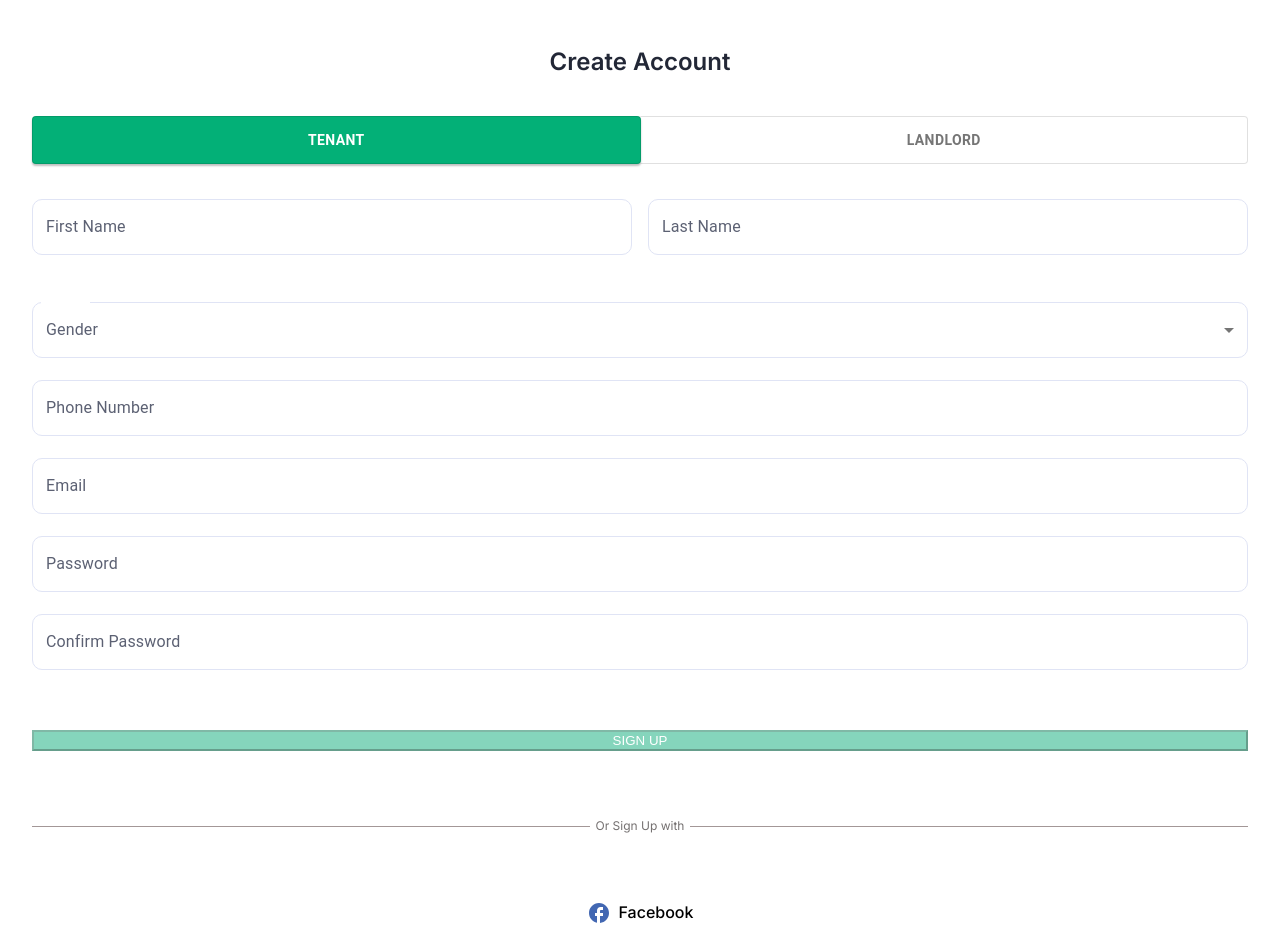
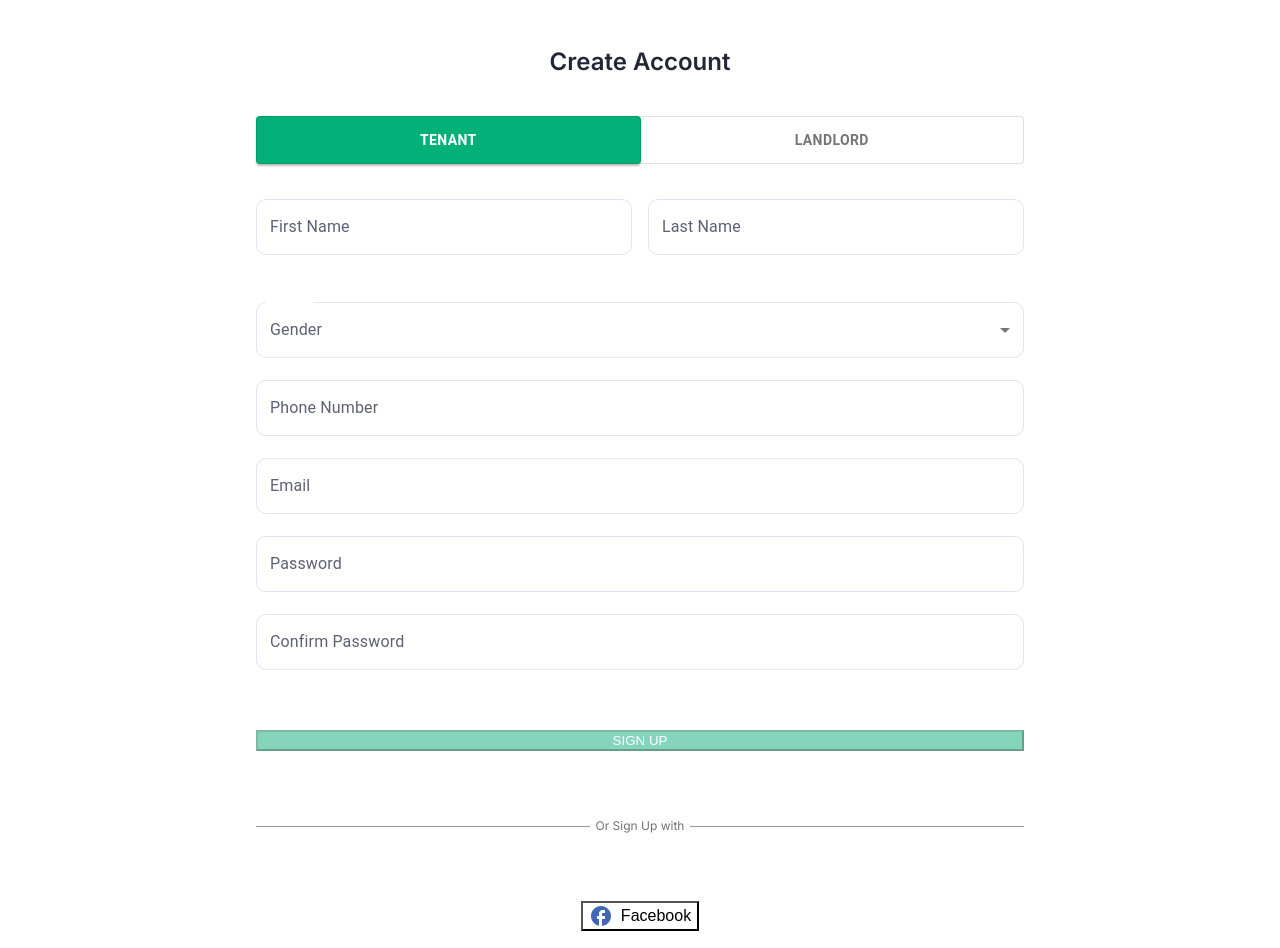
Before and after one commit to Teds30/cushyrental-client, a React (Vite) app: page /register in a window 1280 px wide. Shown: the top 948 px of the page. Built offline with nearby package versions, Linux system fonts and the light colour scheme.

Commit message:
DP-26 | update

```diff
--- a/src/App.jsx
+++ b/src/App.jsx
@@ -21,7 +21,7 @@ function App() {
       <Route path="/signinpage/forgotpassword" element={<ForgotPassword />}></Route>
 
       <Route path="/register" element={<CreateAccount />}></Route>
-      <Route path="*" element={<Navigate replace to="/register" />}></Route>
+      <Route path="*" element={<Navigate replace to="/signinpage" />}></Route>
 
 
     </Routes>
--- a/src/hooks/data/google-auth-hook.js
+++ b/src/hooks/data/google-auth-hook.js
@@ -1,7 +1,7 @@
 import { useCallback, useContext, useState } from 'react'
 import useHttp from '../http-hook'
 
-const googleAuth = () => {
+const useGoogleAuth = () => {
     const { sendRequest, isLoading } = useHttp()
 
     const googleAccountRegistration = useCallback(
@@ -10,7 +10,7 @@ const googleAuth = () => {
             try {
                     responseData = await sendRequest({
                     url: `http://127.0.0.1:8000/api//auth/google/redirect`,
-                    method: 'POST',
+                    method: 'GET',
                     body: JSON.stringify(body),
                     headers: {
                         'Content-Type': 'application/json',
@@ -32,4 +32,4 @@ const googleAuth = () => {
     }
 }
 
-export default googleAuth
+export default useGoogleAuth
--- a/src/pages/auth/CreateAccount/CreateAccount.jsx
+++ b/src/pages/auth/CreateAccount/CreateAccount.jsx
@@ -3,11 +3,13 @@ import { useState, useCallback } from "react";
 import UserToggleButton from "./UserToggleButton";
 import CreateAccountForm from "./CreateAccountForm";
 import useAuth from "../../../hooks/data/auth-hook";
+import useGoogleAuth from "../../../hooks/data/google-auth-hook";
 
 import styles from "./CreateAccount.module.css";
 
 const CreateAccount = () => {
   const { accountRegistration, isLoading } = useAuth();
+  const { googleAccountRegistration } = useGoogleAuth();
   const [userType, setUserType] = useState({user_type_id: '1'});
   const [ register, setRegister ] = useState({});
 
@@ -31,6 +33,15 @@ const CreateAccount = () => {
     }
   };
 
+  const googleAuthHandler = async () => {
+    try {
+      const res = await googleAccountRegistration();
+      console.log(res);
+    } catch(error) {
+      console.log(error.message);
+    }s
+  }
+
   return (
     <div className={styles.container}>
       <div className={`${styles["container-title"]}`}>
@@ -43,7 +54,7 @@ const CreateAccount = () => {
         </div>
 
         <div className={`${styles["main-container-form"]}`}>
-          <CreateAccountForm onCreateAccount={createAccountHandler} isLoading={isLoading} />
+          <CreateAccountForm onCreateAccount={createAccountHandler} isLoading={isLoading} onGoogleAuth={googleAuthHandler} />
         </div>
       </div>
     </div>
--- a/src/pages/auth/CreateAccount/CreateAccount.module.css
+++ b/src/pages/auth/CreateAccount/CreateAccount.module.css
@@ -122,3 +122,10 @@
 .login-option .login {
     color: #EB5858;
 }
+
+@media (min-width: 640px) {
+    .container {
+        max-width: 768px;
+        margin: 0 auto;
+    }
+}
--- a/src/pages/auth/CreateAccount/CreateAccountForm.jsx
+++ b/src/pages/auth/CreateAccount/CreateAccountForm.jsx
@@ -5,6 +5,7 @@ import TextField from "../../../components/TextField/TextField";
 import Dropdown from "../../../components/Dropdown/Dropdown";
 import PrimaryButton from "../../../components/Button/PrimaryButton";
 import useValidate from "../../../hooks/validate-input-hook";
+import BorderlessButton from "../../../components/Button/BorderlessButton";
 
 import styles from "./CreateAccount.module.css";
 
@@ -12,7 +13,7 @@ import FacebookOutlinedIcon from "@mui/icons-material/FacebookOutlined";
 import google from "../../../assets/google.svg";
 
 const CreateAccountForm = (props) => {
-  const { onCreateAccount, isLoading } = props;
+  const { onCreateAccount, isLoading, onGoogleAuth } = props;
 
   const {
     value: enteredFirstName,
@@ -108,7 +109,7 @@ const CreateAccountForm = (props) => {
       password_confirmation: enteredConfirmPassword,
       first_name: enteredFirstName,
       last_name: enteredLastName,
-      gender: enteredGender === "Male" ? '1' : '2',
+      gender: enteredGender === "Male" ? "1" : "2",
       phone_number: enteredPhoneNumber,
     });
 
@@ -119,6 +120,10 @@ const CreateAccountForm = (props) => {
     emailReset();
     passwordReset();
     confirmPasswordReset();
+  };
+
+  const googleAuthHandler = () => {
+    onGoogleAuth();
   };
 
   return (
@@ -212,8 +217,12 @@ const CreateAccountForm = (props) => {
       </div>
 
       <div className={`${styles["sign-up-btn"]}`}>
-        <PrimaryButton width="100%" disabled={!formIsValid} isLoading={isLoading}
-                    loadingText="SIGNING UP">
+        <PrimaryButton
+          width="100%"
+          disabled={!formIsValid}
+          isLoading={isLoading}
+          loadingText="SIGNING UP"
+        >
           SIGN UP
         </PrimaryButton>
       </div>
@@ -225,25 +234,25 @@ const CreateAccountForm = (props) => {
       </div>
 
       <div className={styles.socmed}>
-        <Link>
+        <BorderlessButton onClick={googleAuthHandler}>
           <div className={styles["back"]}>
             <FacebookOutlinedIcon size="large" style={{ color: "#4267B2" }} />{" "}
             Facebook
           </div>
-        </Link>
+        </BorderlessButton>
 
-        <Link>
+        <a href="http://127.0.0.1:8000/auth/google/redirect">
           <div className={styles["back"]}>
             <img src={google} alt="Google Icon" className={styles.googleIcon} />{" "}
             Google
           </div>
-        </Link>
+        </a>
       </div>
 
       <div className={`${styles["login-option"]}`}>
         <span>Already have an account? </span>
         <span>
-          <Link to={"/login"} className={styles.login}>
+          <Link to={"/signinpage"} className={styles.login}>
             Log In
           </Link>
         </span>
```
